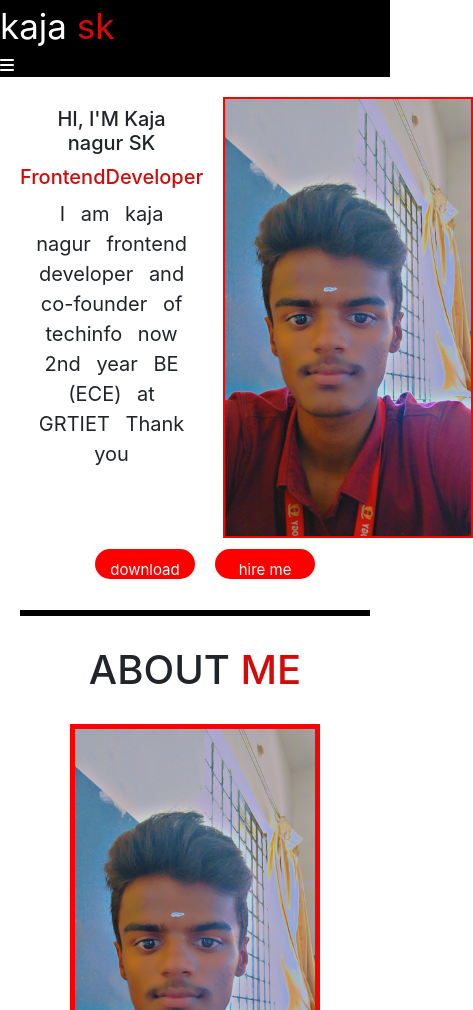
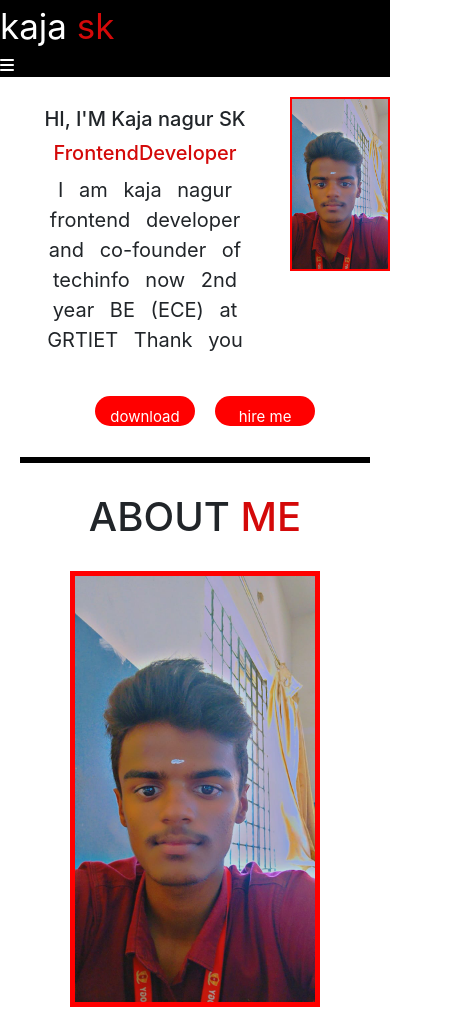
Before and after one commit to kajanagur123/kaja-sk-, a plain HTML site: page index.html in a window 390 px wide. Shown: the top 1010 px of the page, 473 px wide, since content can reach past the window. Drawn offline with nearby package versions, Linux system fonts and the light colour scheme.

Commit message:
Update styles.css

```diff
--- a/styles.css
+++ b/styles.css
@@ -58,7 +58,11 @@
     width:250px !important;
     height: fit-content !important;
 }
+      .img img{
 
+        width: 100px !important;
+        height: fit-content !important;
+    }
         }
 
 
```
